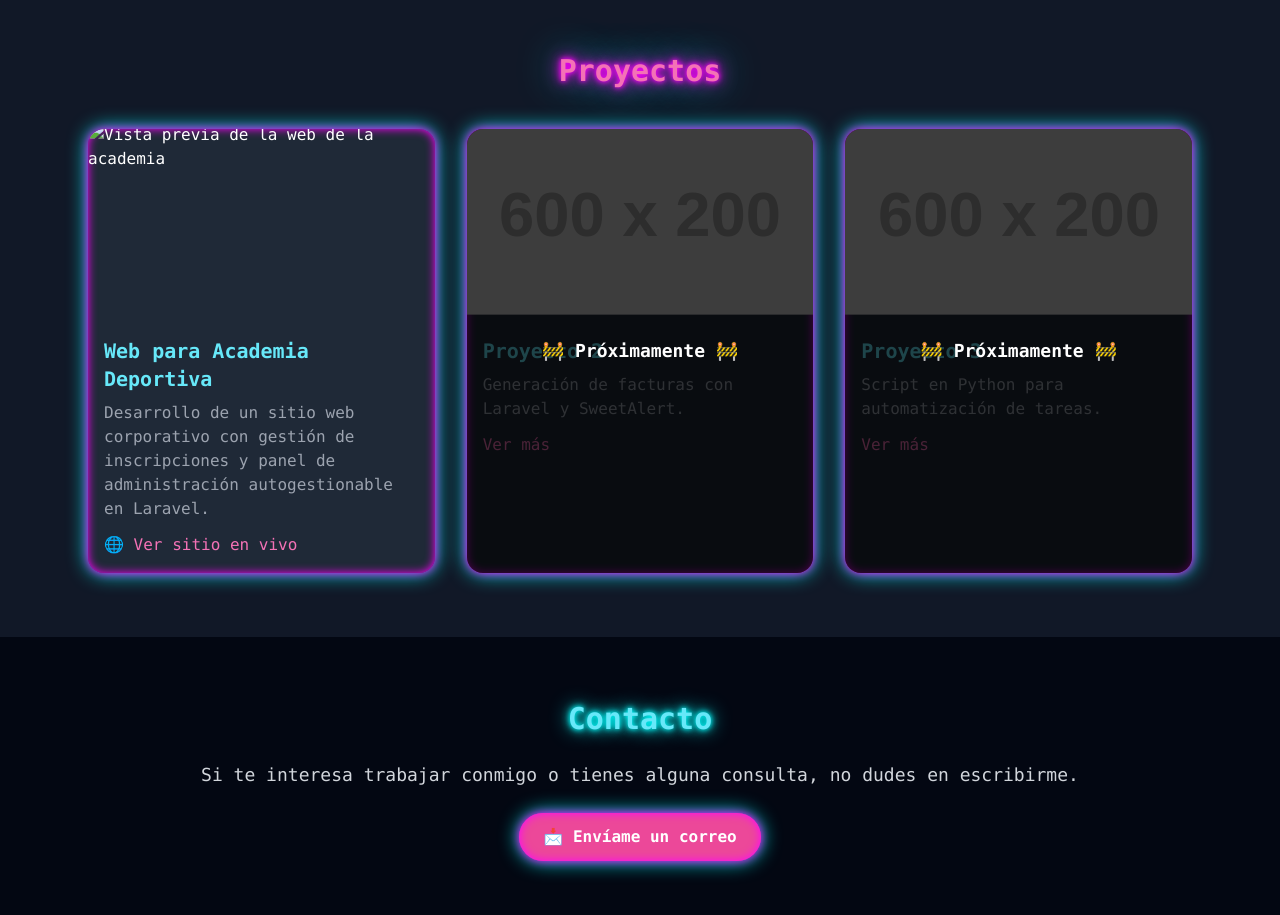
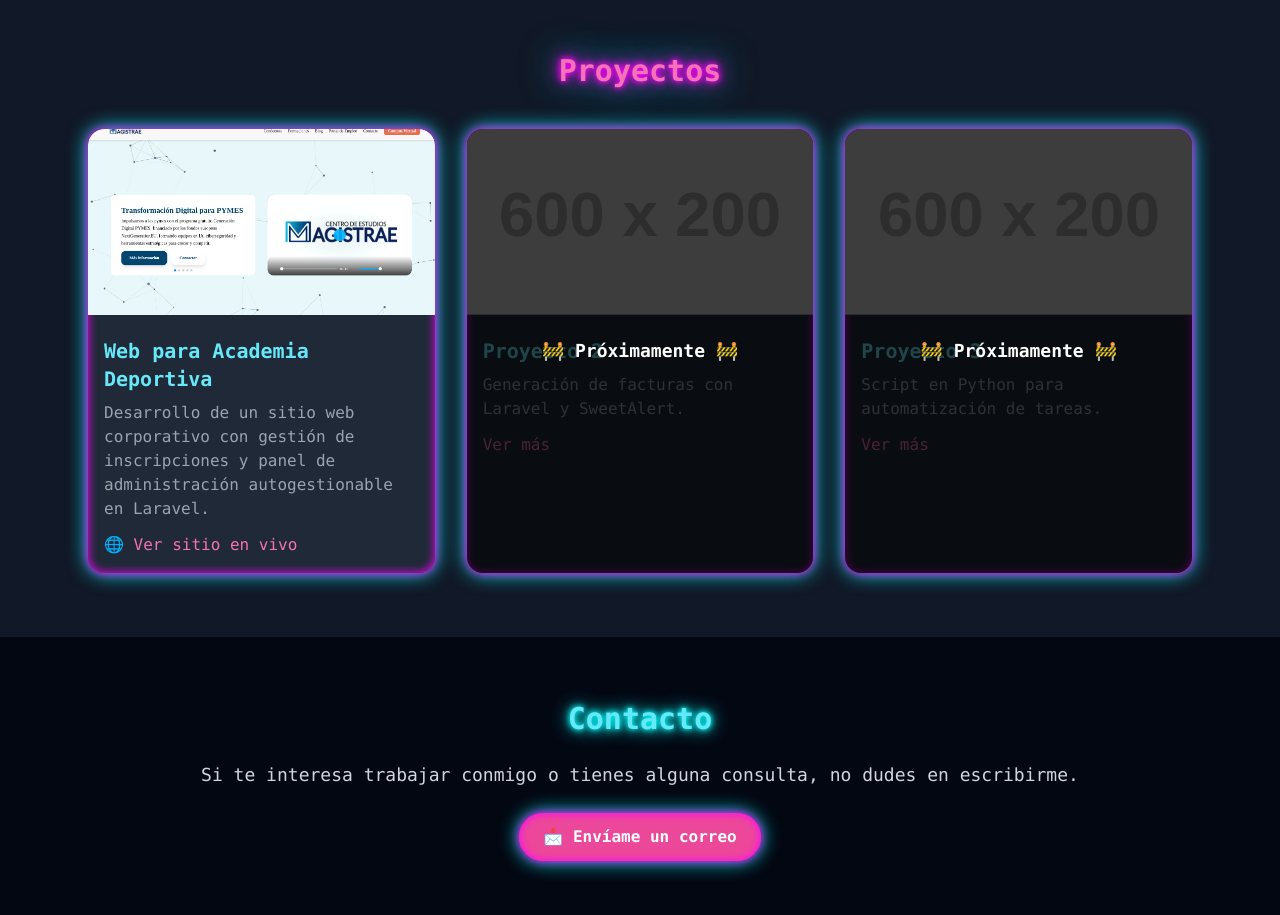
Before and after one commit to Jes1997/jes1997.github.io, a plain HTML site: page index.html in a window 1280 px wide. Shown: the part 1140-2055 px from the top of the page. Drawn offline with nearby package versions, Linux system fonts and the light colour scheme; placeholder pictures from the web are drawn by us.

Commit message:
Actualizar ruta de imagen de vista previa de la academia

```diff
--- a/index.html
+++ b/index.html
@@ -316,7 +316,7 @@
           >
             <div class="overflow-hidden h-48 rounded-t-2xl">
               <img
-                src="assets/proyectos/magistrae-placeholder.png"
+                src="assets/screenshots/magistrae-placeholder.png"
                 alt="Vista previa de la web de la academia"
                 onerror="if(!this.dataset.fallback){this.dataset.fallback='true'; his.src='assets/screenshots/magistrae-placeholder.png';}"
                 class="w-full h-full object-cover transform animate-scrollMini"
```
